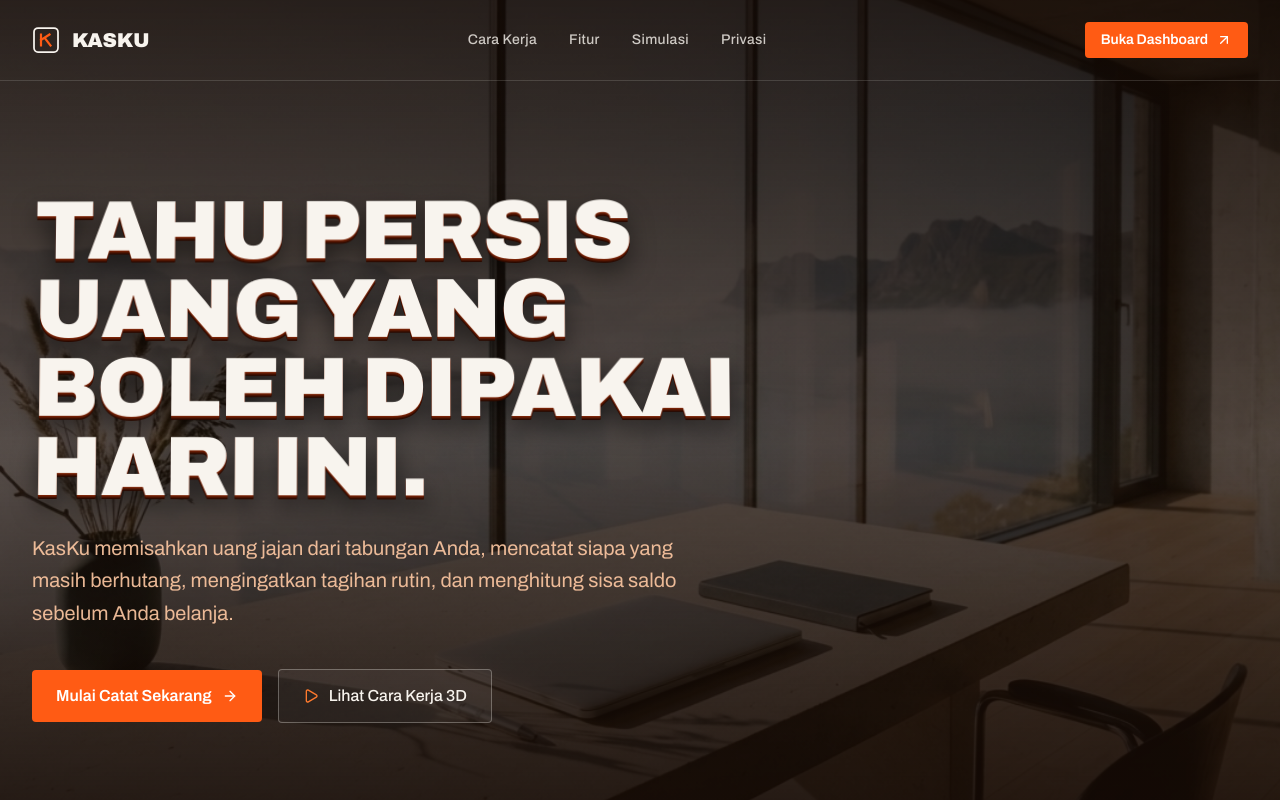
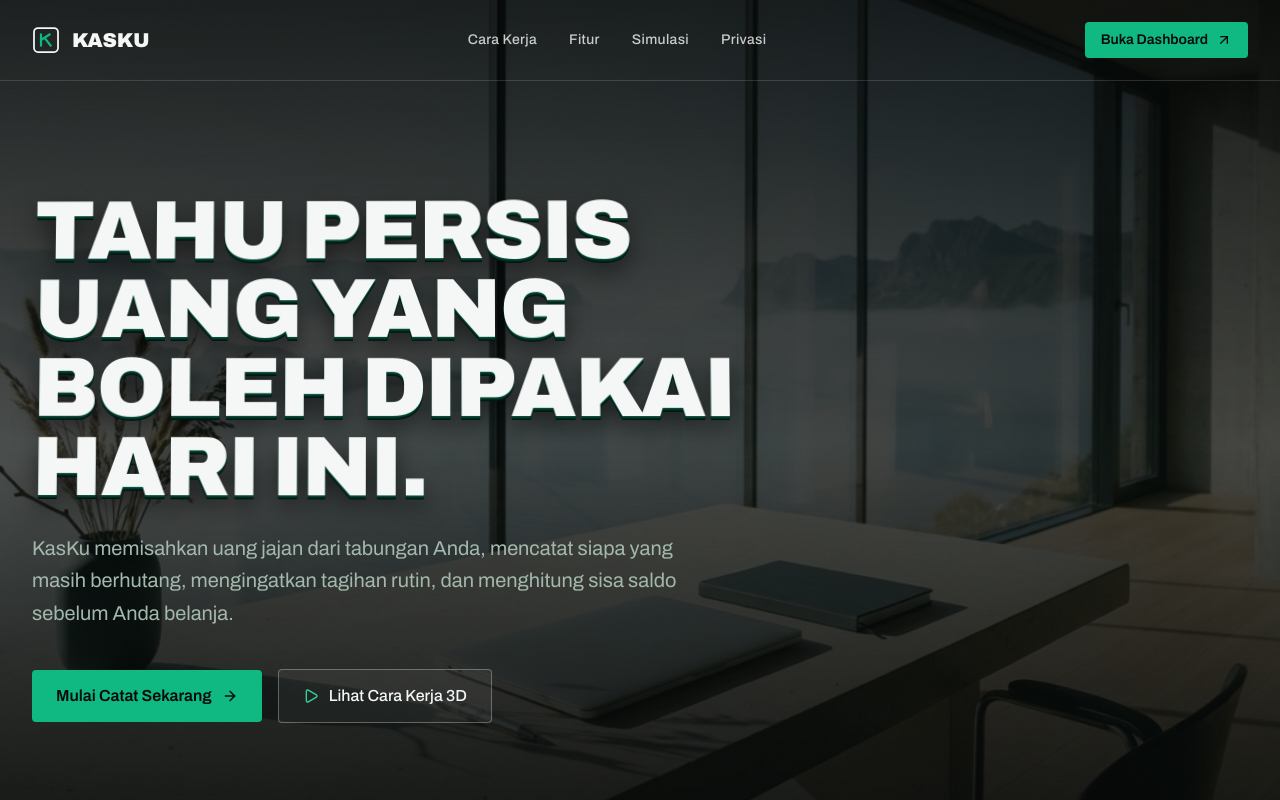
Before and after one commit to afrizadwi21/KasKu, a Next.js app in the folder frontend/: page / in a window 1280 px wide. Shown: the top 800 px of the page. Built offline with nearby package versions, Linux system fonts and the light colour scheme.

Commit message:
style(landing): switch icon, globals, Navbar, Hero & 3D primitives to Obsidian & Emerald theme

```diff
--- a/frontend/src/app/globals.css
+++ b/frontend/src/app/globals.css
@@ -77,21 +77,20 @@ body {
   font-weight: 800;
 }
 
-/* TasteSkill Warm Espresso & Orange Landing Palette */
+/* KasKu Obsidian & Emerald Landing Palette */
 .landing-theme {
   font-family: "Archivo", var(--font-geist-sans), system-ui, sans-serif;
   font-variant-numeric: tabular-nums;
-  --ts-ink: #1a0e08;
-  --ts-ink-deep: #140a05;
-  --ts-ink-2: #2a1309;
-  --ts-rust: #7a2306;
-  --ts-orange: #ff5b14;
-  --ts-orange-hot: #ff7a2e;
-  --ts-peach: #ffc9a3;
-  --ts-cream: #f8f4ee;
-  --ts-sunk: #f3eee7;
-  --ts-label: #c2410c;
-  --ts-hair: rgba(20, 10, 5, 0.1);
+  --kk-ink: #0b110e;
+  --kk-ink-deep: #070a09;
+  --kk-ink-elevated: #0e1412;
+  --kk-emerald: #10b981;
+  --kk-emerald-bright: #34d399;
+  --kk-emerald-deep: #059669;
+  --kk-mint: #a7f3d0;
+  --kk-canvas: #f7f8f7;
+  --kk-sunk: #eef1ef;
+  --kk-hair: rgba(11, 17, 14, 0.1);
 }
 
 /* Landing page editorial motion */
--- a/frontend/src/app/page.tsx
+++ b/frontend/src/app/page.tsx
@@ -8,7 +8,7 @@ import { LandingFooter } from "../components/landing/LandingFooter";
 
 export default function LandingPage() {
   return (
-    <div className="landing-theme min-h-screen flex flex-col bg-[#f8f4ee] text-[#1a0e08]">
+    <div className="landing-theme min-h-screen flex flex-col bg-[#f7f8f7] text-[#0b110e]">
       <LandingNavbar />
       <main className="flex-1">
         <LandingHero />
--- a/frontend/src/components/landing/LandingHero.tsx
+++ b/frontend/src/components/landing/LandingHero.tsx
@@ -28,7 +28,7 @@ export function LandingHero() {
   return (
     <section
       id="hero"
-      className="relative min-h-[92vh] w-full flex flex-col justify-between overflow-hidden bg-[#140a05] text-[#f8f4ee]"
+      className="relative min-h-[92vh] w-full flex flex-col justify-between overflow-hidden bg-[#070a09] text-[#f4f7f5]"
     >
       {/* Animated Full-Bleed Architectural Photo with 3D Scroll Depth */}
       <div
@@ -44,7 +44,7 @@ export function LandingHero() {
         />
         <div
           aria-hidden="true"
-          className="absolute inset-0 bg-gradient-to-b from-[#140a05]/85 via-[#1a0e08]/55 to-[#140a05]/95"
+          className="absolute inset-0 bg-gradient-to-b from-[#070a09]/85 via-[#0b110e]/55 to-[#070a09]/95"
         />
       </div>
 
@@ -60,26 +60,26 @@ export function LandingHero() {
         }}
       >
         <div className="max-w-3xl space-y-6 animate-reveal-up">
-          <Text3D as="h1" variant="light" className="text-5xl sm:text-7xl lg:text-[5.25rem] text-balance text-[#f8f4ee]">
+          <Text3D as="h1" variant="light" className="text-5xl sm:text-7xl lg:text-[5.25rem] text-balance text-[#f4f7f5]">
             Tahu persis uang yang boleh dipakai hari ini.
           </Text3D>
-          <p className="text-base sm:text-xl text-[#ffc9a3]/90 max-w-2xl leading-relaxed font-normal">
+          <p className="text-base sm:text-xl text-[#a3b8ad] max-w-2xl leading-relaxed font-normal">
             KasKu memisahkan uang jajan dari tabungan Anda, mencatat siapa yang masih berhutang, mengingatkan tagihan rutin, dan menghitung sisa saldo sebelum Anda belanja.
           </p>
 
           <div className="pt-4 flex flex-wrap items-center gap-4">
             <Link
               href="/dashboard"
-              className="inline-flex items-center gap-2.5 px-6 py-3.5 rounded-sm bg-[#ff5b14] hover:bg-[#ff7a2e] text-white font-semibold text-sm sm:text-base transition-all duration-200 active:scale-[0.98] focus-visible:outline-none focus-visible:ring-2 focus-visible:ring-[#ffc9a3]"
+              className="inline-flex items-center gap-2.5 px-6 py-3.5 rounded-sm bg-[#10b981] hover:bg-[#34d399] text-[#070a09] font-semibold text-sm sm:text-base transition-all duration-200 active:scale-[0.98] focus-visible:outline-none focus-visible:ring-2 focus-visible:ring-[#a7f3d0]"
             >
               <span>Mulai Catat Sekarang</span>
               <ArrowRight className="w-4 h-4" />
             </Link>
             <a
               href="#showcase-3d"
-              className="inline-flex items-center gap-2.5 px-6 py-3.5 rounded-sm border border-[#f8f4ee]/30 bg-[#f8f4ee]/5 hover:bg-[#f8f4ee]/15 text-[#f8f4ee] font-medium text-sm sm:text-base transition-all duration-200 focus-visible:outline-none focus-visible:ring-2 focus-visible:ring-[#ff5b14]"
+              className="inline-flex items-center gap-2.5 px-6 py-3.5 rounded-sm border border-[#f4f7f5]/30 bg-[#f4f7f5]/5 hover:bg-[#f4f7f5]/15 text-[#f4f7f5] font-medium text-sm sm:text-base transition-all duration-200 focus-visible:outline-none focus-visible:ring-2 focus-visible:ring-[#10b981]"
             >
-              <Play className="w-4 h-4 text-[#ff7a2e]" />
+              <Play className="w-4 h-4 text-[#34d399]" />
               <span>Lihat Cara Kerja 3D</span>
             </a>
           </div>
@@ -87,14 +87,14 @@ export function LandingHero() {
       </div>
 
       {/* Bottom Telemetry Strip */}
-      <div className="relative z-10 border-t border-[#f8f4ee]/15 bg-[#140a05]/80 backdrop-blur-sm">
+      <div className="relative z-10 border-t border-[#f4f7f5]/15 bg-[#070a09]/80 backdrop-blur-sm">
         <div className="max-w-7xl mx-auto px-5 sm:px-8 py-5 grid grid-cols-2 lg:grid-cols-4 gap-6">
           {TELEMETRY_ITEMS.map((item) => (
             <div key={item.label} className="space-y-1">
-              <div className="text-xs uppercase tracking-wider text-[#ffc9a3]/75 font-medium">
+              <div className="text-xs uppercase tracking-wider text-[#a3b8ad] font-medium">
                 {item.label}
               </div>
-              <div className="font-mono text-sm sm:text-base font-medium text-[#f8f4ee] num-tabular">
+              <div className="font-mono text-sm sm:text-base font-medium text-[#f4f7f5] num-tabular">
                 {item.value}
               </div>
             </div>
--- a/frontend/src/components/landing/LandingNavbar.tsx
+++ b/frontend/src/components/landing/LandingNavbar.tsx
@@ -28,15 +28,15 @@ export function LandingNavbar() {
     <header
       className={`fixed top-0 inset-x-0 z-50 transition-all duration-300 ${
         scrolled
-          ? "bg-[#f8f4ee]/95 backdrop-blur-md border-b border-[#140a05]/10 text-[#1a0e08]"
-          : "bg-transparent border-b border-[#f8f4ee]/15 text-[#f8f4ee]"
+          ? "bg-[#f7f8f7]/95 backdrop-blur-md border-b border-[#0b110e]/10 text-[#0b110e]"
+          : "bg-transparent border-b border-[#f4f7f5]/15 text-[#f4f7f5]"
       }`}
     >
       <div className="max-w-7xl mx-auto px-5 sm:px-8 h-16 sm:h-20 flex items-center justify-between">
         {/* Brand Wordmark */}
         <Link
           href="/"
-          className="flex items-center gap-3 group focus-visible:outline-none focus-visible:ring-2 focus-visible:ring-[#ff5b14] rounded-md"
+          className="flex items-center gap-3 group focus-visible:outline-none focus-visible:ring-2 focus-visible:ring-[#10b981] rounded-md"
         >
           <svg
             width="28"
@@ -57,7 +57,7 @@ export function LandingNavbar() {
             />
             <path
               d="M9 8.5V19.5M9 14L17.5 8.5M12.5 11.8L18.5 19.5"
-              stroke="#ff5b14"
+              stroke="#10b981"
               strokeWidth="2.2"
               strokeLinecap="square"
             />
@@ -73,10 +73,10 @@ export function LandingNavbar() {
             <a
               key={item.href}
               href={item.href}
-              className={`text-sm font-medium tracking-wide transition-colors duration-200 focus-visible:outline-none focus-visible:ring-2 focus-visible:ring-[#ff5b14] rounded-sm ${
+              className={`text-sm font-medium tracking-wide transition-colors duration-200 focus-visible:outline-none focus-visible:ring-2 focus-visible:ring-[#10b981] rounded-sm ${
                 scrolled
-                  ? "text-[#1a0e08]/70 hover:text-[#1a0e08]"
-                  : "text-[#f8f4ee]/80 hover:text-[#f8f4ee]"
+                  ? "text-[#47544d] hover:text-[#0b110e]"
+                  : "text-[#f4f7f5]/80 hover:text-[#f4f7f5]"
               }`}
             >
               {item.label}
@@ -88,10 +88,10 @@ export function LandingNavbar() {
         <div className="flex items-center gap-3">
           <Link
             href="/dashboard"
-            className={`hidden sm:inline-flex items-center gap-2 px-4 py-2 rounded-sm text-sm font-semibold transition-all duration-200 active:scale-[0.98] focus-visible:outline-none focus-visible:ring-2 focus-visible:ring-[#ff5b14] ${
+            className={`hidden sm:inline-flex items-center gap-2 px-4 py-2 rounded-sm text-sm font-semibold transition-all duration-200 active:scale-[0.98] focus-visible:outline-none focus-visible:ring-2 focus-visible:ring-[#10b981] ${
               scrolled
-                ? "bg-[#ff5b14] text-white hover:bg-[#c2410c]"
-                : "bg-[#ff5b14] text-white hover:bg-[#ff7a2e]"
+                ? "bg-[#059669] text-white hover:bg-[#047857]"
+                : "bg-[#10b981] text-[#070a09] hover:bg-[#34d399]"
             }`}
           >
             <span>Buka Dashboard</span>
@@ -103,8 +103,8 @@ export function LandingNavbar() {
             onClick={() => setMobileOpen((prev) => !prev)}
             aria-label={mobileOpen ? "Tutup menu navigasi" : "Buka menu navigasi"}
             aria-expanded={mobileOpen}
-            className={`md:hidden p-2 rounded-sm transition-colors focus-visible:outline-none focus-visible:ring-2 focus-visible:ring-[#ff5b14] ${
-              scrolled ? "hover:bg-[#f3eee7]" : "hover:bg-white/10"
+            className={`md:hidden p-2 rounded-sm transition-colors focus-visible:outline-none focus-visible:ring-2 focus-visible:ring-[#10b981] ${
+              scrolled ? "hover:bg-[#eef1ef]" : "hover:bg-white/10"
             }`}
           >
             {mobileOpen ? <X className="w-5 h-5" /> : <Menu className="w-5 h-5" />}
@@ -114,14 +114,14 @@ export function LandingNavbar() {
 
       {/* Mobile Drawer */}
       {mobileOpen && (
-        <div className="md:hidden bg-[#f8f4ee] text-[#1a0e08] border-b border-[#140a05]/10 px-5 py-4 space-y-3">
+        <div className="md:hidden bg-[#f7f8f7] text-[#0b110e] border-b border-[#0b110e]/10 px-5 py-4 space-y-3">
           <nav className="flex flex-col space-y-2" aria-label="Navigasi mobile">
             {NAV_LINKS.map((item) => (
               <a
                 key={item.href}
                 href={item.href}
                 onClick={() => setMobileOpen(false)}
-                className="py-2 text-sm font-medium text-[#1a0e08]/75 hover:text-[#1a0e08] border-b border-[#140a05]/10 last:border-b-0"
+                className="py-2 text-sm font-medium text-[#47544d] hover:text-[#0b110e] border-b border-[#0b110e]/10 last:border-b-0"
               >
                 {item.label}
               </a>
@@ -130,7 +130,7 @@ export function LandingNavbar() {
           <Link
             href="/dashboard"
             onClick={() => setMobileOpen(false)}
-            className="w-full inline-flex items-center justify-center gap-2 px-4 py-2.5 rounded-sm text-sm font-semibold bg-[#ff5b14] text-white hover:bg-[#c2410c]"
+            className="w-full inline-flex items-center justify-center gap-2 px-4 py-2.5 rounded-sm text-sm font-semibold bg-[#059669] text-white hover:bg-[#047857]"
           >
             <span>Buka Dashboard</span>
             <ArrowUpRight className="w-4 h-4" />
--- a/frontend/src/components/landing/Scroll3DFrame.tsx
+++ b/frontend/src/components/landing/Scroll3DFrame.tsx
@@ -67,7 +67,7 @@ export function Scroll3DFrame({
         if (glareRef.current) {
           const glareX = pointerRef.current.active ? 50 + currentPx * 60 : 50 + currentOffset * 28;
           const glareY = pointerRef.current.active ? 50 + currentPy * 60 : 50 - currentOffset * 28;
-          glareRef.current.style.background = `radial-gradient(circle at ${glareX.toFixed(1)}% ${glareY.toFixed(1)}%, rgba(255, 91, 20, 0.17), transparent 58%)`;
+          glareRef.current.style.background = `radial-gradient(circle at ${glareX.toFixed(1)}% ${glareY.toFixed(1)}%, rgba(16, 185, 129, 0.16), transparent 58%)`;
           glareRef.current.style.opacity = `${(1 - distFromCenter * 0.65).toFixed(2)}`;
         }
       }
--- a/frontend/src/components/landing/Text3D.tsx
+++ b/frontend/src/components/landing/Text3D.tsx
@@ -52,8 +52,8 @@ export function Text3D({
 
   const textShadow =
     variant === "light"
-      ? "0 1px 0 #7a2306, 0 2px 0 #5e1a04, 0 3px 0 #431102, 0 4px 0 #2a0a01, 0 12px 24px rgba(0, 0, 0, 0.55)"
-      : "0 1px 0 #ddd2c3, 0 2px 0 #cfc1ae, 0 3px 0 #c0ae97, 0 4px 0 #b09b81, 0 10px 20px rgba(20, 10, 5, 0.16)";
+      ? "0 1px 0 #064e3b, 0 2px 0 #043a2c, 0 3px 0 #02261d, 0 4px 0 #01140f, 0 12px 24px rgba(0, 0, 0, 0.55)"
+      : "0 1px 0 #d5ded9, 0 2px 0 #c3d0c9, 0 3px 0 #b1c2b9, 0 4px 0 #9fb4a9, 0 10px 20px rgba(7, 10, 9, 0.14)";
 
   return (
     <Tag
```
Also changed, not shown: frontend/src/app/icon.svg.
